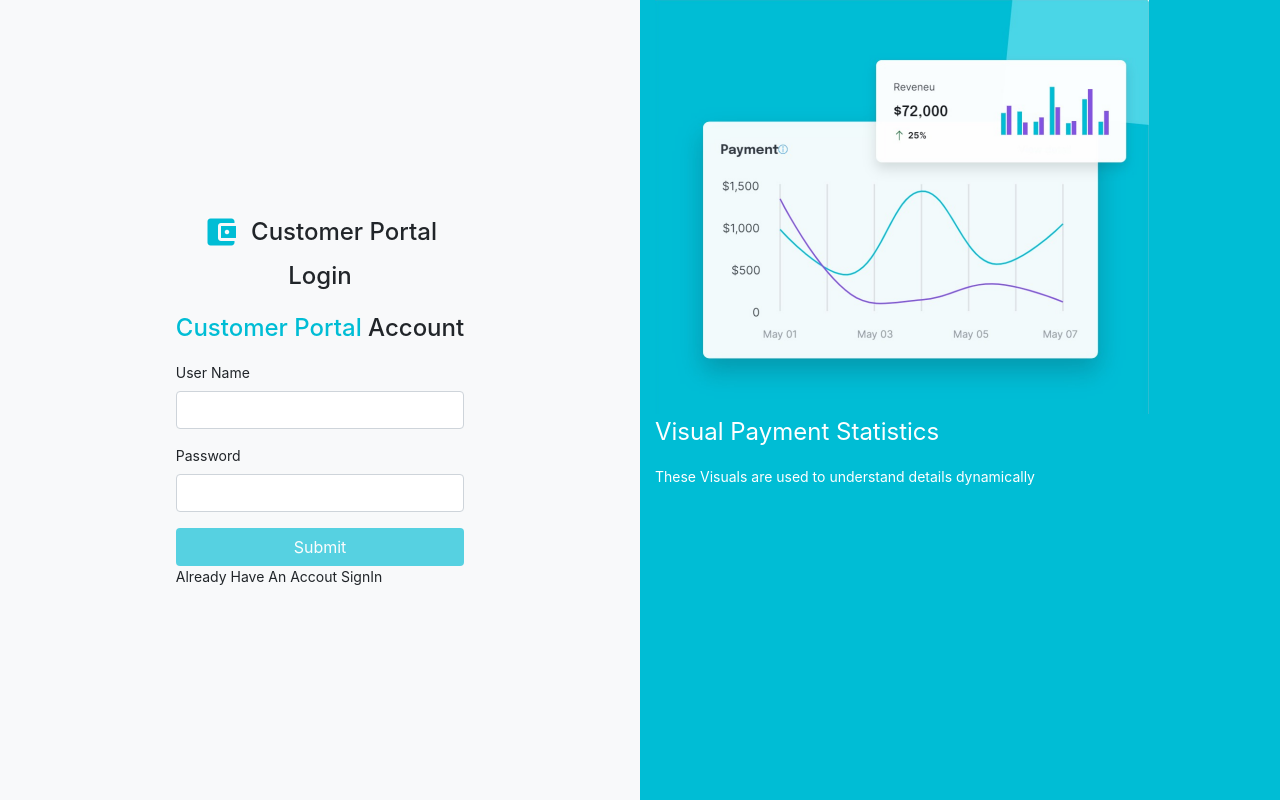
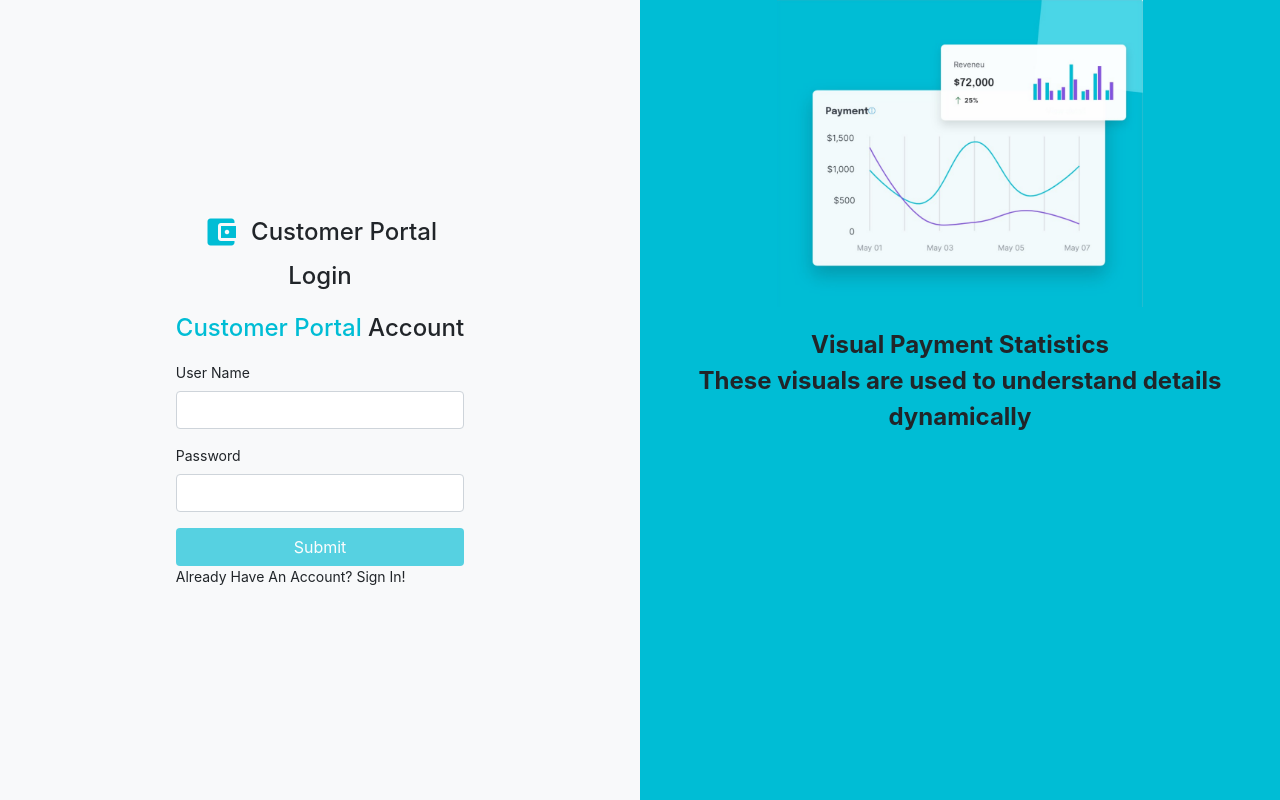
Before and after one commit to Shees-Ali/Procom24-Webdev, an Angular app in the folder Frontend/: page /customer in a window 1280 px wide. Built offline with nearby package versions, Linux system fonts and the light colour scheme.

Commit message:
payment req ui

```diff
--- a/Frontend/src/app/components/authentication/authentication.component.html
+++ b/Frontend/src/app/components/authentication/authentication.component.html
@@ -22,7 +22,7 @@
     <button type="submit" class="btn" [ngClass]="{ 'merchant-btn': isCustomer === false }"
       [disabled]="!signInForm.valid">Submit</button>
   </form>
-  <div *ngIf="isCustomer">Already Have An Accout <span (click)="toggleForm()">SignIn</span></div>
+  <div *ngIf="isCustomer">Already Have An Account? <span (click)="toggleForm()">      Sign In!</span></div>
 </ng-container>
 
 <ng-container *ngIf="isSignup">
--- a/Frontend/src/app/components/payment-form/payment-form.component.html
+++ b/Frontend/src/app/components/payment-form/payment-form.component.html
@@ -1,6 +1,7 @@
 <ng-container>
   <form (ngSubmit)="Submit()" [formGroup]="paymentForm">
     <div>
+      <h2 class="form-header">Payment Request for Customer</h2>
       <div style="display: flex;">
         <div class="form-group mr-4" style="width: 46%;">
           <label for="name">{{
--- a/Frontend/src/app/components/payment-form/payment-form.component.scss
+++ b/Frontend/src/app/components/payment-form/payment-form.component.scss
@@ -0,0 +1,40 @@
+form {
+    border: 1px solid #ddd;
+    padding: 20px;
+    width: 70%;
+
+    h2 {
+      font-size: 20px;
+      font-weight: bold;
+      margin-bottom: 20px;
+    }
+
+    h2.form-header {
+        font-size: 18px;
+        font-weight: bold;
+    }
+
+    .form-group {
+      width: 100%;
+      margin-bottom: 20px;
+
+      label {
+        font-weight: bold;
+      }
+
+      input,
+      select {
+        width: 100%;
+      }
+    }
+
+    .btn {
+      background-color: #007bff;
+      color: #fff;
+      padding: 10px;
+      border: none;
+      border-radius: 5px;
+      cursor: pointer;
+      font-weight: bold;
+    }
+  }
--- a/Frontend/src/app/pages/customer/customer-login/customer-login.component.html
+++ b/Frontend/src/app/pages/customer/customer-login/customer-login.component.html
@@ -5,13 +5,14 @@
         <app-authentication [isCustomer]="true"></app-authentication>
       </div>
     </div>
-    <div
-      class="col-md-6 right container d-none d-md-block"
-      style="display: flex; flex-direction: column; align-items: center; justify-content: center; color: white;"
-    >
-      <img src="./assets/images/customer-login.png" />
-      <p style="font-size: 24px;">Visual Payment Statistics</p>
-      <p>These Visuals are used to understand details dynamically</p>
+    <div class="col-md-6 right container d-none d-md-block">
+      <div class="content-container">
+        <img src="./assets/images/customer-login.png" class="resizable-image" />
+        <div class="text-container">
+          <p style="font-size: 24px;">Visual Payment Statistics</p>
+          <p>These visuals are used to understand details dynamically</p>
+        </div>
+      </div>
     </div>
   </div>
 </div>
--- a/Frontend/src/app/pages/customer/customer-login/customer-login.component.scss
+++ b/Frontend/src/app/pages/customer/customer-login/customer-login.component.scss
@@ -1,4 +1,33 @@
-.right{
-    height: 100dvh;
+.right {
+    height: 100vh;
     background-color: var(--customer-primary);
+    display: flex;
+    flex-direction: column;
+    align-items: center;
+    justify-content: center;
+
+    .content-container {
+        width: 100%;
+        display: flex;
+        flex-direction: column;
+        align-items: center;
+        justify-content: center;
+    }
+
+    .resizable-image {
+        width: 60%; /* Set a specific width for the image to cover 60% of the blue box */
+        height: auto;
+        margin-bottom: 20px;
+    }
+
+    .text-container {
+        width: 100%;
+        text-align: center;
+    }
+
+    p {
+        font-size: 24px;
+        font-weight: bold;
+        margin: 0;
+    }
 }
--- a/Frontend/src/app/pages/merchant/merchant-login/merchant-login.component.html
+++ b/Frontend/src/app/pages/merchant/merchant-login/merchant-login.component.html
@@ -5,19 +5,14 @@
         <app-authentication [isCustomer]="false"></app-authentication>
       </div>
     </div>
-    <div
-      class="col-md-6 right container d-none d-md-block"
-      style="
-        display: flex;
-        flex-direction: column;
-        align-items: center;
-        justify-content: center;
-        color: white;
-      "
-    >
-      <img src="./assets/images/merchant-login.png" />
-      <p style="font-size: 24px">Visual Payment Statistics</p>
-      <p>These Visuals are used to understand details dynamically</p>
+    <div class="col-md-6 right container d-none d-md-block">
+      <div class="content-container">
+        <img src="./assets/images/merchant-login.png" class="centered-image" />
+        <div class="text-container">
+          <p style="font-size: 24px;">Visual Payment Statistics</p>
+          <p style=" font-size: 20px;">These Visuals are used to understand details dynamically</p>
+        </div>
+      </div>
     </div>
   </div>
 </div>
--- a/Frontend/src/app/pages/merchant/merchant-login/merchant-login.component.scss
+++ b/Frontend/src/app/pages/merchant/merchant-login/merchant-login.component.scss
@@ -1,4 +1,21 @@
-.right{
-    height: 100dvh;
-    background-color: var(--merchant-primary);
+.right {
+    height: 100vh;
+    background-color: var(--customer-primary);
+    display: flex;
+    flex-direction: column;
+    align-items: center;
+    justify-content: center;
+
+    img {
+        max-width: 80%; // Adjust the width of the image as needed
+        height: auto; // Maintain aspect ratio
+        margin-bottom: 20px; // Add space between image and text
+    }
+
+    p {
+        font-size: 24px; // Adjust font size as needed
+        text-align: center;
+        font-weight: bold;
+        margin: 0; // Remove default margin
+    }
 }
--- a/Frontend/src/app/pages/merchant/payments/payments.component.scss
+++ b/Frontend/src/app/pages/merchant/payments/payments.component.scss
@@ -2,7 +2,7 @@
     display: flex;
     margin: 20px 0;
     .stats-box{
-        margin: 0 20px 0 0;
+        margin: 20px 20px 0 0;
         border-radius: 8px;
         color: black;
         display: flex;
@@ -11,6 +11,7 @@
         align-items: center;
         height: 100px;
         width: 180px;
+        font-weight: bold;
     }
 }
 
--- a/Frontend/src/app/services/api.service.ts
+++ b/Frontend/src/app/services/api.service.ts
@@ -8,8 +8,8 @@ export class ApiService {
   url: string;
 
   constructor(public http: HttpClient) {
-    this.url = 'http://localhost:5000/api';
-    // this.url ='https://procom24-webdev-backend.vercel.app/api';
+    //this.url = 'http://localhost:5000/api';
+     this.url ='https://procom24-webdev-backend.vercel.app/api';
   }
 
   // GET request
```
